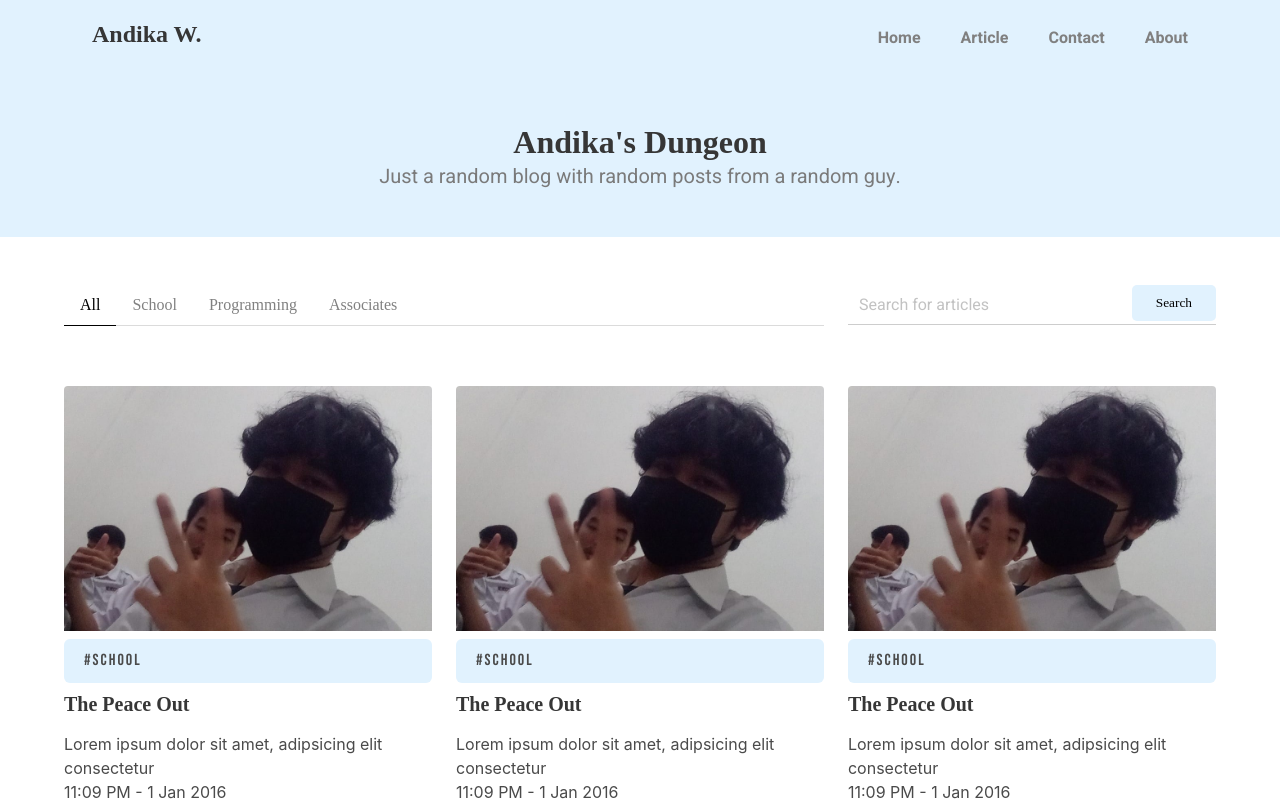
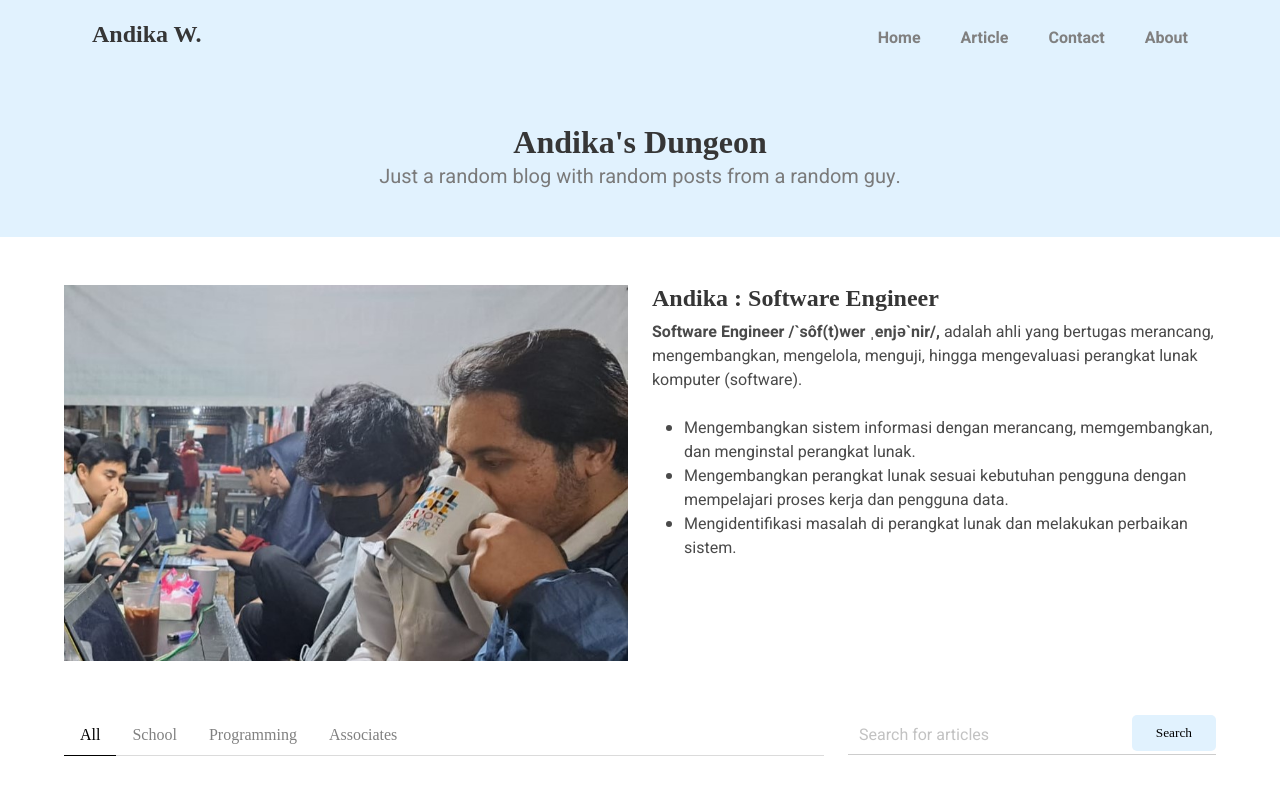
Before and after one commit to gsnipedev/andika-blog, a Nuxt app: page / in a window 1280 px wide. Shown: the top 801 px of the page. Built offline with nearby package versions, Linux system fonts and the light colour scheme; a web font is replaced by a local one.

Commit message:
improv home and article ui

```diff
--- a/components/Footer.vue
+++ b/components/Footer.vue
@@ -57,6 +57,7 @@ $lime: #00e87c;
   :hover {
     background-color: $lime;
     cursor: pointer;
+    border-radius: 5px;
   }
 }
 
--- a/components/Navbar.vue
+++ b/components/Navbar.vue
@@ -44,10 +44,17 @@ $lime: #00e87c;
   color: gray;
   padding-inline: 20px;
   border-radius: 5px;
+  background-color: transparent;
 
   &:hover {
     background-color: $lime;
     color: black;
   }
+
+  &:focus {
+    background-color: $lime;
+    color: black;
+    outline: 2px solid black;
+  }
 }
 </style>
--- a/pages/article/index.vue
+++ b/pages/article/index.vue
@@ -38,6 +38,18 @@
 
 <style scoped lang="scss">
 $lime: #00e87c;
+
+.tabs {
+  > ul > li > a {
+    color: gray;
+  }
+}
+.is-active {
+  > a {
+    color: black !important;
+    border-color: black !important;
+  }
+}
 .control {
   position: relative;
 
--- a/pages/index.vue
+++ b/pages/index.vue
@@ -3,6 +3,36 @@
     <div class="container block has-text-centered">
       <h1 class="title is-3 patua">Andika's Dungeon</h1>
       <h2 class="subtitle heebo block pt-4 has-text-grey">Just a random blog with random posts from a random guy.</h2>
+    </div>
+  </section>
+
+  <section class="section" style="padding-bottom: 0 !important">
+    <div class="container block">
+      <div class="columns">
+        <div class="column is-half-tablet is-one-quarter-fullhd">
+          <img src="~/public/andikahang.jpg" alt="" class="is3by2" />
+        </div>
+        <div class="column">
+          <div class="block patua title is-4">Andika : Software Engineer</div>
+          <div class="block heebo">
+            <b> Software Engineer /`sôf(t)wer ˌenjə`nir/, </b>
+            <span>
+              adalah ahli yang bertugas merancang, mengembangkan, mengelola, menguji, hingga mengevaluasi perangkat
+              lunak komputer (software).
+            </span>
+          </div>
+          <div class="block heebo">
+            <ul class="list">
+              <li>Mengembangkan sistem informasi dengan merancang, memgembangkan, dan menginstal perangkat lunak.</li>
+              <li>
+                Mengembangkan perangkat lunak sesuai kebutuhan pengguna dengan mempelajari proses kerja dan pengguna
+                data.
+              </li>
+              <li>Mengidentifikasi masalah di perangkat lunak dan melakukan perbaikan sistem.</li>
+            </ul>
+          </div>
+        </div>
+      </div>
     </div>
   </section>
 
@@ -40,6 +70,11 @@
 $lime: #00e87c;
 $grey: #cdcdcd;
 
+.list {
+  list-style-type: disc;
+  padding-left: 2rem;
+}
+
 .tabs {
   > ul > li > a {
     color: gray;
@@ -63,6 +98,7 @@ $grey: #cdcdcd;
     background-color: var(--lightblue);
     border: none;
     border-radius: 5px;
+    transition: 0.3s all;
     &:hover {
       cursor: pointer;
       background-color: $lime;
```
Also changed, not shown: public/andikahang.jpg (added).
